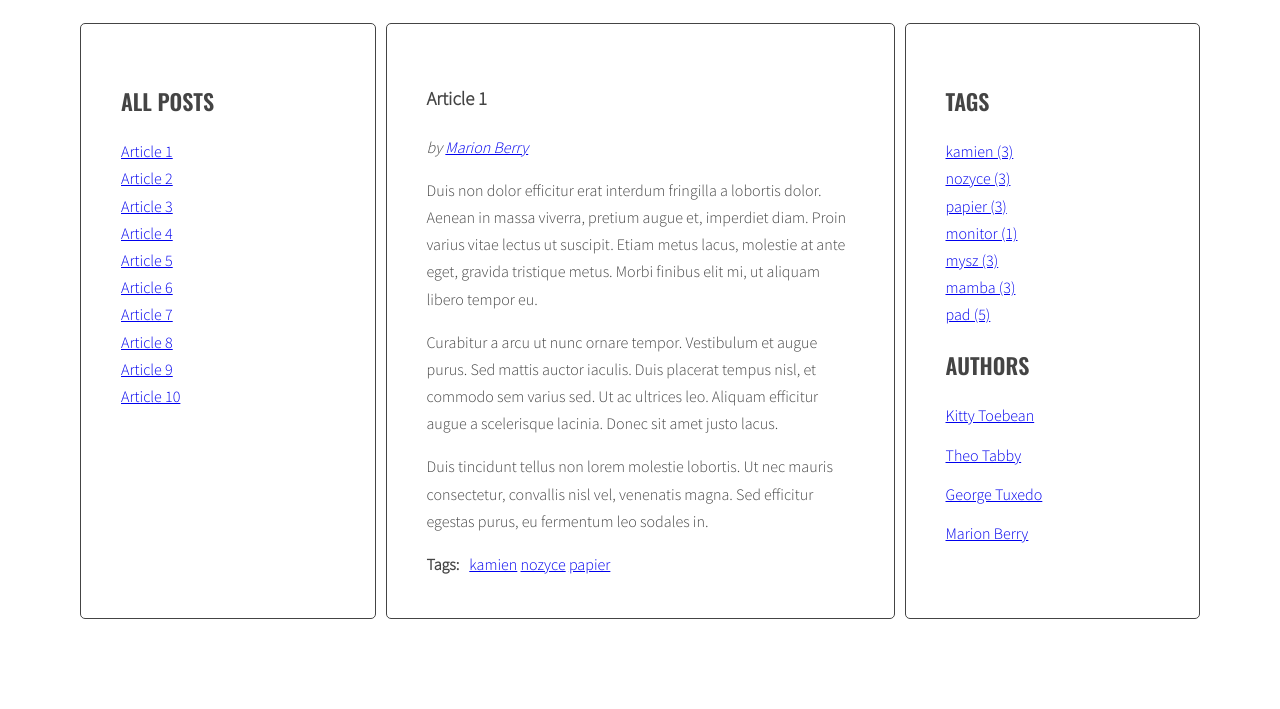
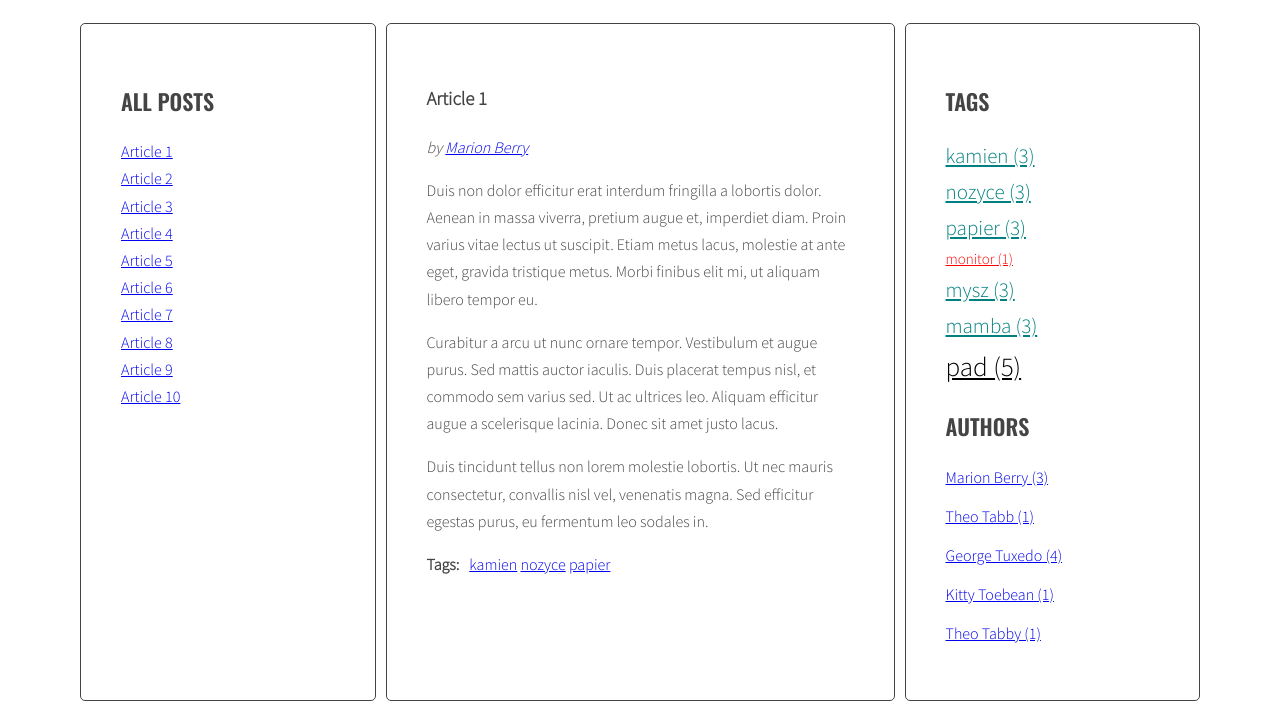
Before and after one commit to maciejpomaranski/javascript-blog, a website: page index.html in a window 1280 px wide. Shown: the part 220-929 px from the top of the page. Before the commit the page ends 847 px from the top, so only its background shows below. Drawn offline with nearby package versions, Linux system fonts and the light colour scheme.

Commit message:
Add style to sidebar

```diff
--- a/index.html
+++ b/index.html
@@ -173,26 +173,6 @@
           </ul>
           <h2 class="section-title">Authors</h2>
           <ul class="list authors">
-            <li>
-              <a href="#">
-                <span class="author-name">Kitty Toebean</span>
-              </a>
-            </li>
-            <li>
-              <a href="#">
-                <span class="author-name">Theo Tabby</span>
-              </a>
-            </li>
-            <li>
-              <a href="#">
-                <span class="author-name">George Tuxedo</span>
-              </a>
-            </li>
-            <li>
-              <a href="#">
-                <span class="author-name">Marion Berry</span>
-              </a>
-            </li>
           </ul>
         </aside>
       </main>
--- a/js/script.js
+++ b/js/script.js
@@ -12,7 +12,9 @@ const optArticleSelector = '.post',
   optArticleAuthorSelector = '.post .post-author',
   optTagsListSelector = '.tags.list',
   optCloudClassCount = '5',
-  optCloudClassPrefix = 'tag-size-';
+  optCloudClassPrefix = 'tag-size-',
+  optAuthorsListSelector  = '.authors.list';
+
 
 
 const titleClickHandler = function(event){
@@ -243,6 +245,8 @@ function addClickListenersToTags(){
 addClickListenersToTags();
 
 function generateAuthors(){
+  /* [NEW 2] create a new variable allAuthors with an empty object */
+  let allAuthors = {};
   /* find all articles */
   const allArticles = document.querySelectorAll(optArticleSelector);
 
@@ -259,7 +263,26 @@ function generateAuthors(){
 
     /* add generated code to html variable */
     authorWrapper.innerHTML = authorHTML;
+
+    /* [NEW] check if this link is NOT already in allTags */
+    if(!allAuthors[author]) {
+      allAuthors[author] = 1;
+    } else {
+      allAuthors[author]++;
+      console.log(allAuthors);
+      console.log(allAuthors[author]);
+    }
   }
+  const authorList = document.querySelector(optAuthorsListSelector);
+
+  let allAuthorsHTML = '';
+
+  for(let author in allAuthors){
+
+    allAuthorsHTML += '<li><a href=#author-' + author + '">' + author + ' (' + allAuthors[author] + ')</a></li>';
+  }
+  console.log(allAuthorsHTML);
+  authorList.innerHTML = allAuthorsHTML;
 }
 
 generateAuthors();
--- a/sass/style.scss
+++ b/sass/style.scss
@@ -122,3 +122,29 @@ body {
     margin: 0 10px 0 0;
   }
 }
+/* Sidebar */
+
+.tag-size-1 {
+  font-size: 15px;
+  color: red;
+}
+
+.tag-size-2 {
+  font-size: 18px;
+  color: green;
+}
+
+.tag-size-3 {
+  font-size: 21px;
+  color: teal;
+}
+
+.tag-size-4 {
+  font-size: 24px;
+  color: palegreen;
+}
+
+.tag-size-5 {
+  font-size: 27px;
+  color: black;
+}
```
Also changed, not shown: css/style.css, 1 other file.
